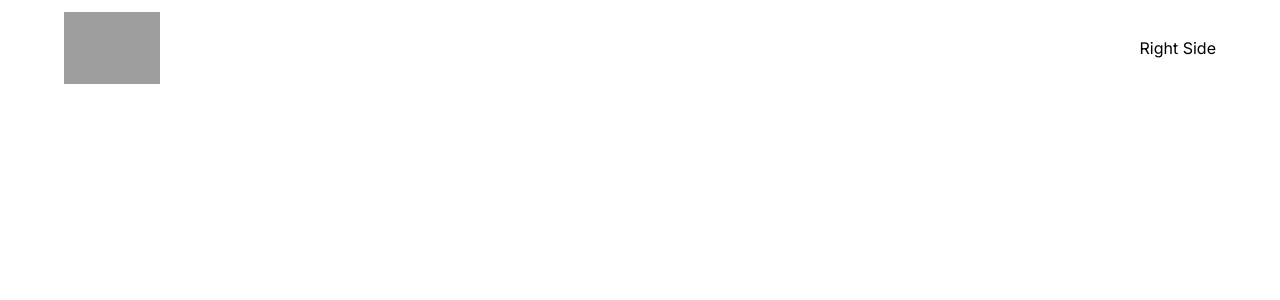
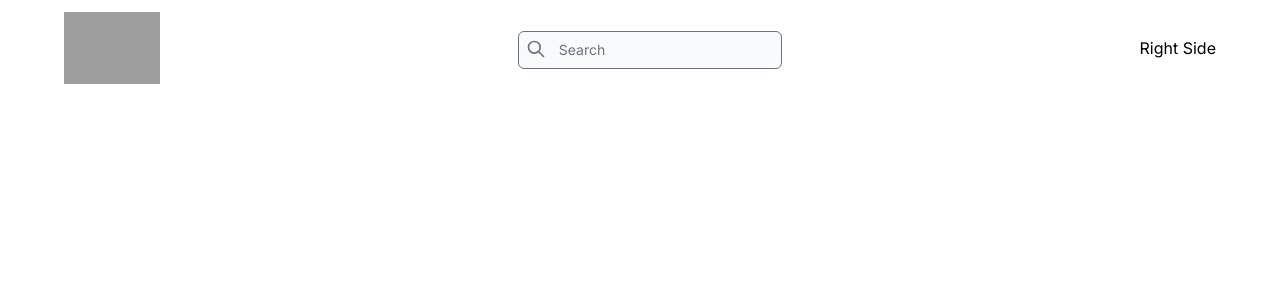
Before and after one commit to unimat/insta-v4, a Next.js app: page / in a window 1280 px wide. Shown: the top 300 px of the page. Built offline with nearby package versions, Linux system fonts and the light colour scheme; grey boxes are pictures that could not be loaded.

Commit message:
Add Search Bar to the Header Component

```diff
--- a/components/Header.jsx
+++ b/components/Header.jsx
@@ -1,4 +1,5 @@
 import Image from 'next/image';
+import { SearchIcon } from "@heroicons/react/outline";
 
 export default function Header() {
   return (
@@ -23,11 +24,21 @@
             className="object-contain"
           />
         </div>
-        <h1>Right Side</h1>
 
         {/* Middle */}
+        <div className="relative mt-1">
+          <div className="absolute top-2 left-2">
+            <SearchIcon className="h-5 text-gray-500" />
+          </div>
+          <input
+            type="text"
+            placeholder="Search"
+            className="bg-gray-50 pl-10 border-gray-500 text-sm focus:ring-black focus:border-black rounded-md"
+          />
+        </div>
 
         {/* Right */}
+        <h1>Right Side</h1>
       </div>
     </div>
   )
--- a/tailwind.config.js
+++ b/tailwind.config.js
@@ -6,5 +6,5 @@
     './app/**/*.{js,ts,jsx,tsx,mdx}',
   ],
   theme: {},
-  plugins: [],
+  plugins: [require('@tailwindcss/forms')],
 }
```
Also changed, not shown: package.json (+7 -5 lines), 1 other file (tests, documents, lock files or other folders). Lines whose indentation alone changed are shown as unchanged.
